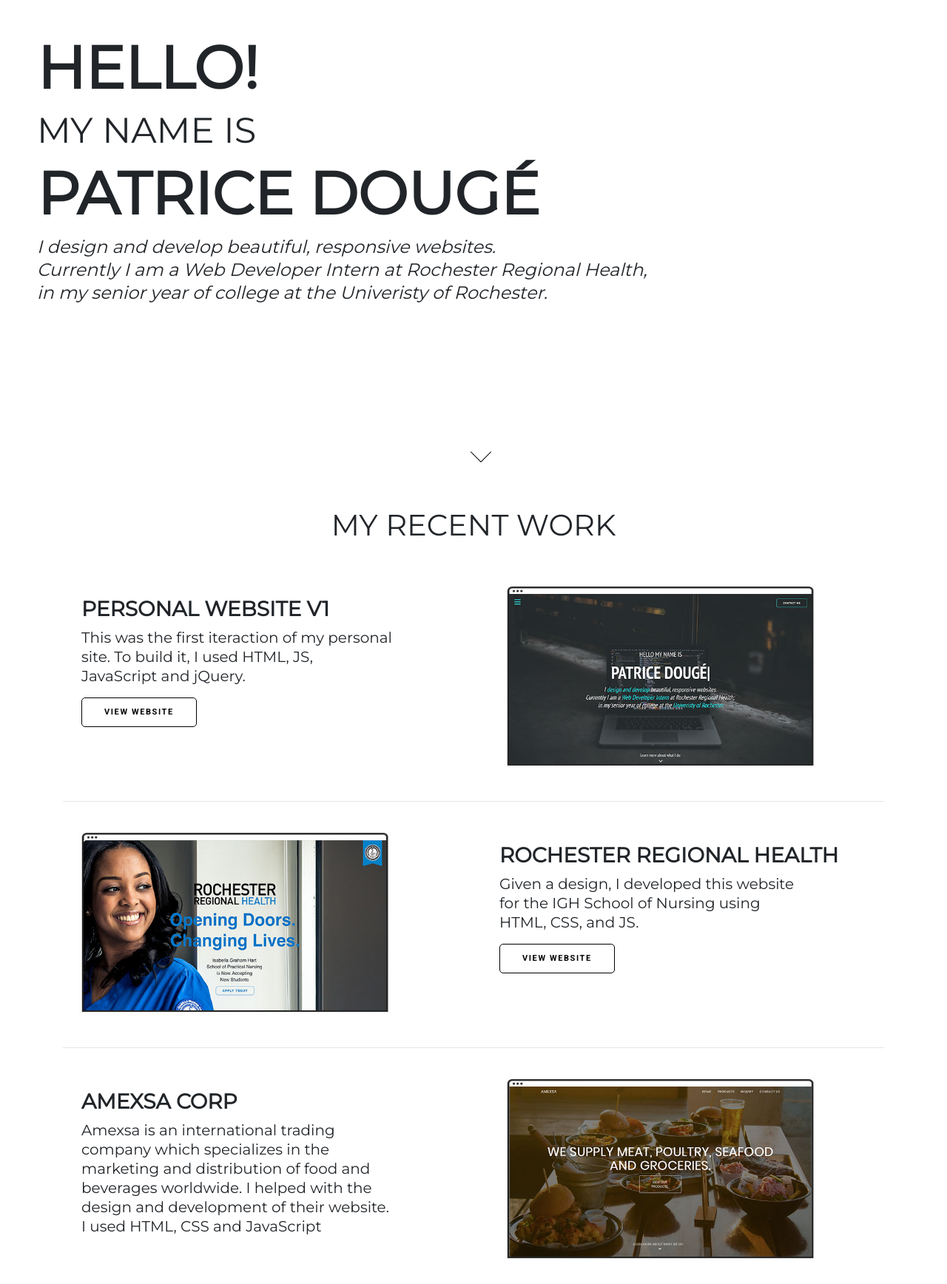
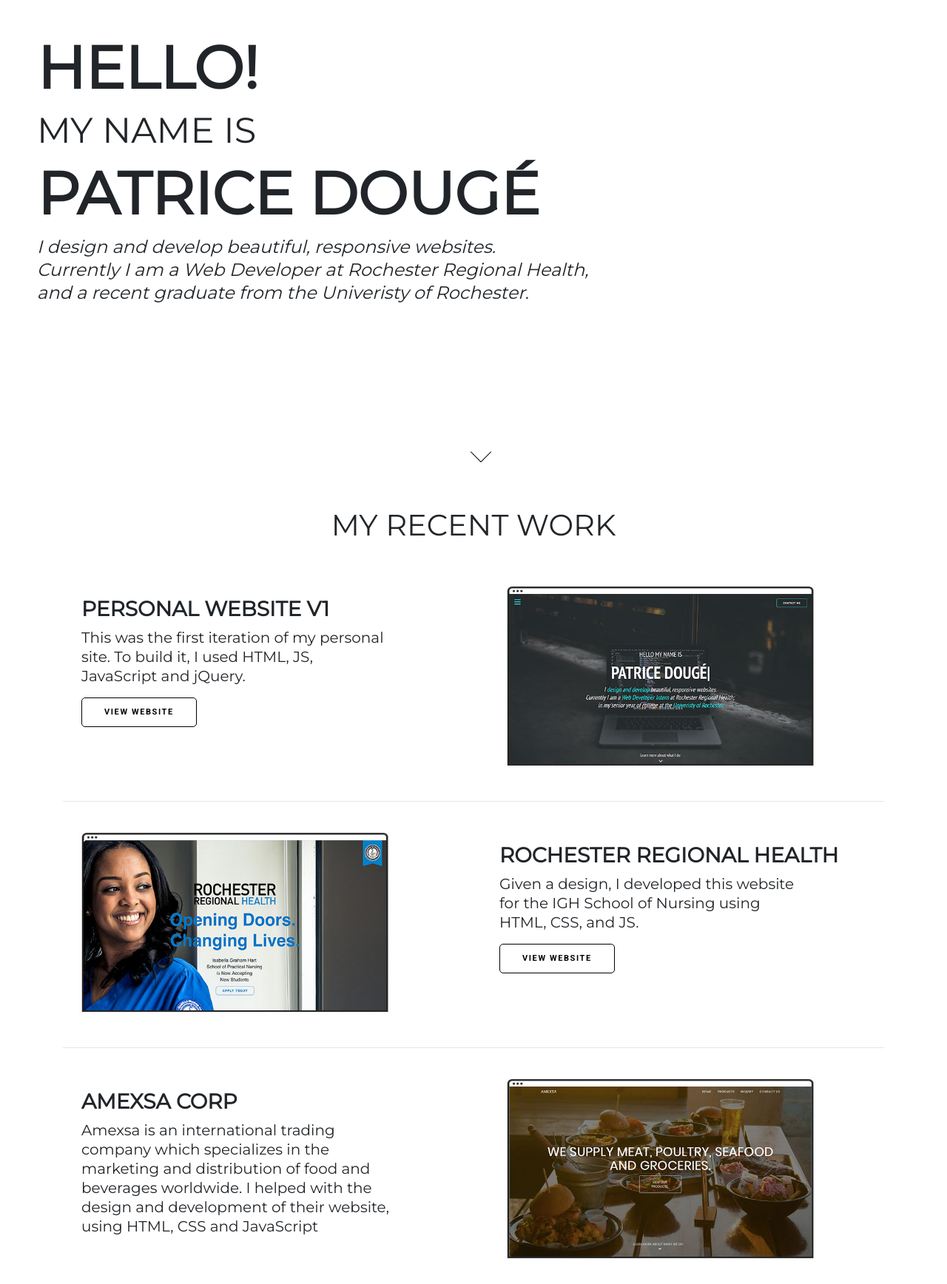
Before and after one commit to PatriceDouge/Personal_Website_V2, a React app: page / in a window 1280 px wide. Shown: the part 164-1900 px from the top of the page at 74% size. Built offline with nearby package versions, Linux system fonts and the light colour scheme.

Commit message:
added static.json file and home change

```diff
--- a/src/components/Home.js
+++ b/src/components/Home.js
@@ -22,9 +22,9 @@
           <p className="about">
           I design and develop beautiful, responsive websites.
             <br />
-          Currently I am a Web Developer Intern at Rochester Regional Health,
+          Currently I am a Web Developer at Rochester Regional Health,
             <br />
-          in my senior year of college at the Univeristy of Rochester.
+          and a recent graduate from the Univeristy of Rochester.
           </p>
 
           </div>
--- a/src/components/Work.js
+++ b/src/components/Work.js
@@ -12,7 +12,7 @@
           <div className="row gutter">
             <div className="col text">
               <h3>Personal Website V1</h3>
-              <p>This was the first iteraction of my personal site. To build it, I used HTML, JS, JavaScript and jQuery. </p>
+              <p>This was the first iteration of my personal site. To build it, I used HTML, JS, JavaScript and jQuery. </p>
               <div className="work-btn">
                 <a href="https://patricedouge.github.io/">
                   <button type="button">View Website</button>
@@ -46,7 +46,7 @@
           <div className="row gutter">
             <div className="col text">
               <h3>Amexsa Corp</h3>
-              <p>Amexsa is an international trading company which specializes in the marketing and distribution of food and beverages worldwide. I helped with the design and development of their website. I used HTML, CSS and JavaScript</p>
+              <p>Amexsa is an international trading company which specializes in the marketing and distribution of food and beverages worldwide. I helped with the design and development of their website, using HTML, CSS and JavaScript</p>
             </div>
             <div className="col img">
               <img src={require('../assets/images/amexsa.jpg')} alt="amexsa img"/>
--- a/src/styles/App.css
+++ b/src/styles/App.css
@@ -57,7 +57,7 @@
 
 /*** Responsive Styles Smartphone Portrait ***/
 @media all and (max-width: 479px) {
-h1 {line-height: 1.2em;font-size: 28px;margin-bottom: 0;}
+h1 {line-height: 1.2em;font-size: 8px;margin-bottom: 0;}
 h2 {line-height: 1.3em;font-size: 23px;margin-bottom: 0;}
 h3 {line-height: 1.2em;font-size: 19px;margin-bottom: 0;}
 h4 {line-height: 1.2em;font-size: 17px;margin-bottom: 0;}
--- a/src/styles/Home.css
+++ b/src/styles/Home.css
@@ -1,7 +1,5 @@
 .home {
-  height: 100%;
   min-height: 100vh;
-  min-width: 380px;
   position: relative;
 }
 
@@ -13,25 +11,30 @@
   position: absolute;
   margin: 0;
 }
+@media all and (max-width: 479px) { .home-text { padding-left: 10px; } }
 
 .first {
   font-size: 5em;
   font-weight: 600;
 }
+@media all and (max-width: 479px) { .first { font-size: 4em; } }
 
 .second {
   font-size: 3em;
 }
+@media all and (max-width: 479px) { .second { font-size: 2em; } }
 
 .name {
   font-size: 5em;
   font-weight: 600;
 }
+@media all and (max-width: 479px) { .name { font-size: 4em; } }
 
 .about {
   font-size: 1.5em;
   font-style: italic;
 }
+@media all and (max-width: 479px) { .about { font-size: 1em; } }
 
 .chevron {
   width: 20px;
```
Also changed, not shown: static.json (added, +7 -0 lines).
